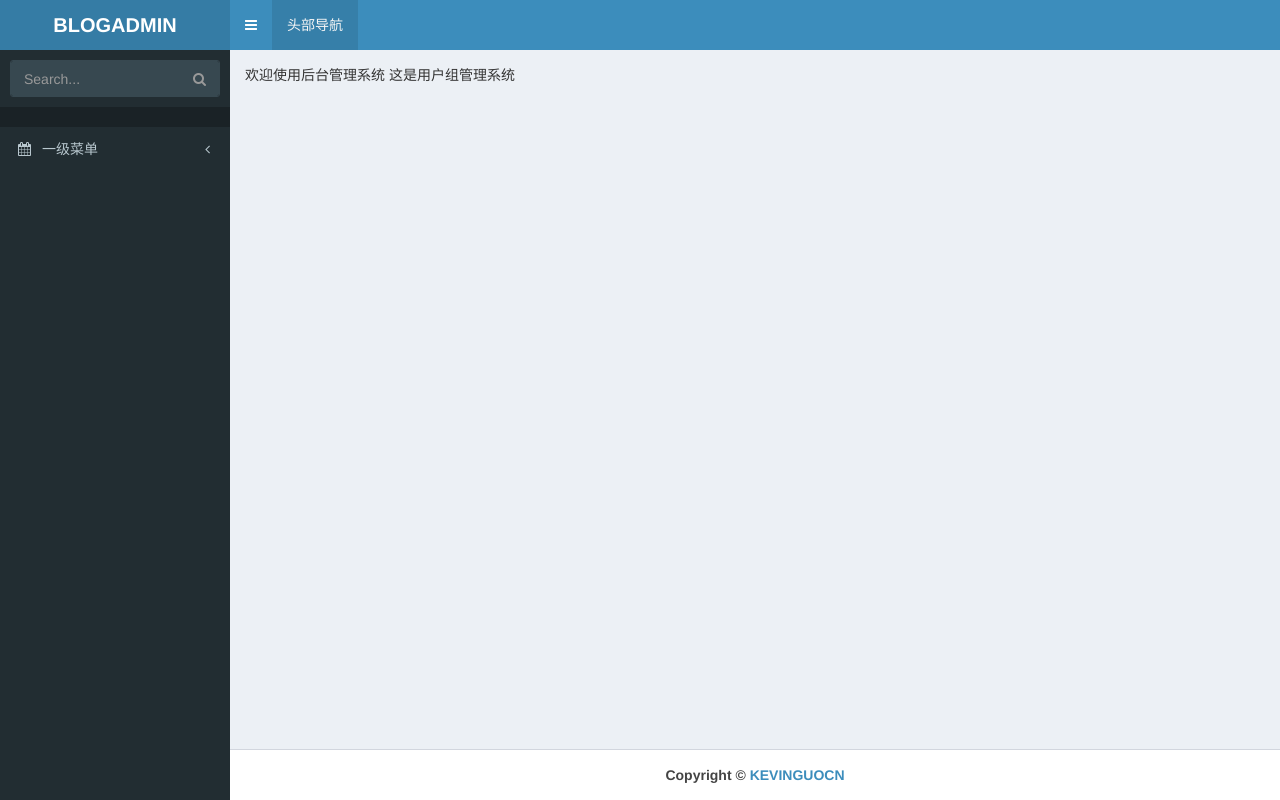
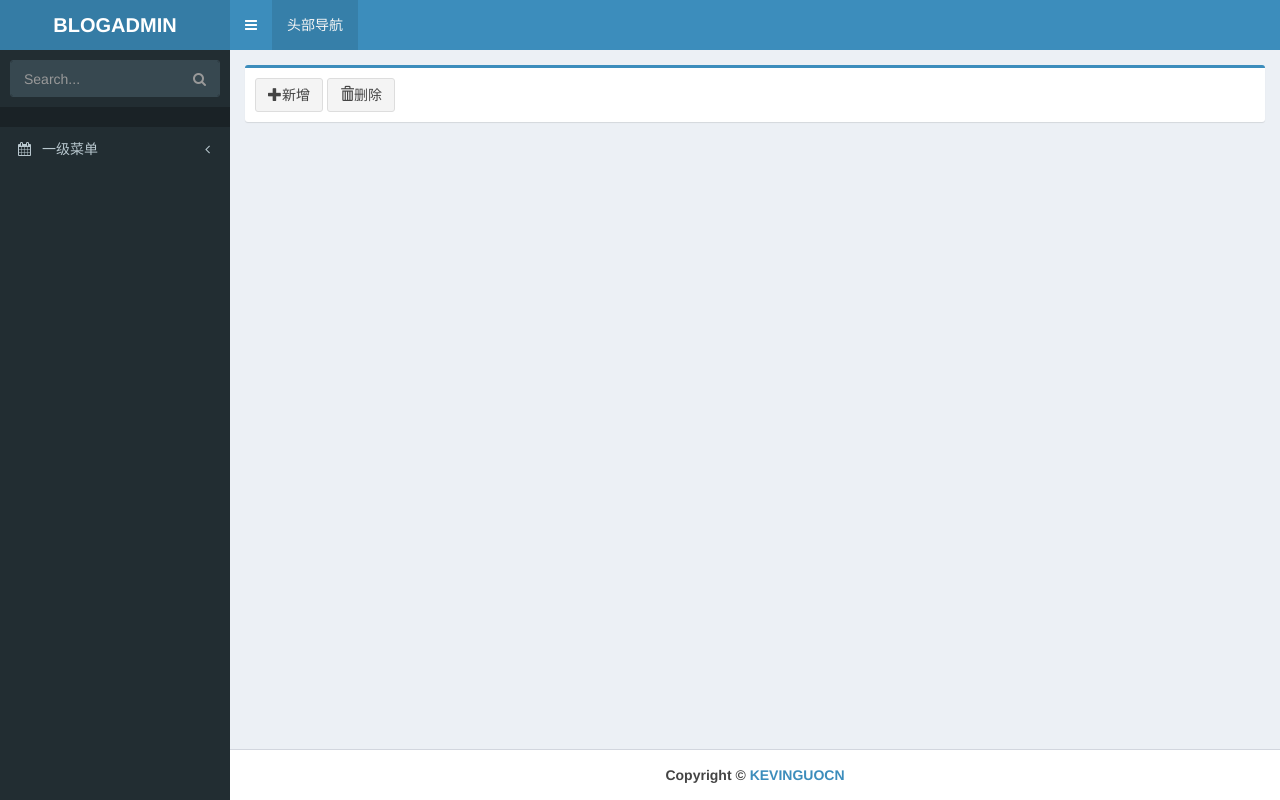
Before and after one commit to kevinguocn/myblog-django, a Django app: template templates/admin/group/group_index.html in a window 1280 px wide. Run offline with Django 3.2, Linux system fonts and the light colour scheme; the template is opened without the code that fills it, so the values that code supplies are empty; some libraries are stand-ins or nearby versions.

Commit message:
标修改

```diff
--- a/admin/urls.py
+++ b/admin/urls.py
@@ -4,8 +4,8 @@ app_name = 'admin'
 
 urlpatterns=[
     #组管理
-    path('basic/group/',views.AdminGroupView.as_view(),name='group_index'),
-    path('basic/group/create/',views_group.GroupCreateView.as_view(),name='group_create'),
+    path('basic/group/',views_group.GroupIndexView.as_view(),name='group_index'),
+    path('basic/group/create/',views_group.GroupCreateView.as_view(), name='group_create'),
     #Admin 首页
-    path('',views.AdminIndexView.as_view(),name='index')
+    path('', views.AdminIndexView.as_view(), name='index')
 ]
--- a/admin/views.py
+++ b/admin/views.py
@@ -11,7 +11,3 @@ from .form import LoginForm
 class AdminIndexView(AdminLoginRequiredMixin,View):
     def get(self,request):
         return  render(request,'admin/index.html')
-
-
-class AdminGroupView(AdminLoginRequiredMixin,TemplateView):
-    template_name = 'admin/group/group_index.html'
--- a/admin/views_group.py
+++ b/admin/views_group.py
@@ -1,11 +1,13 @@
 from django.http import JsonResponse
-from django.views.generic.base import View
+from django.views.generic.base import View, TemplateView
 from django.shortcuts import render
 
 from mixin import AdminLoginRequiredMixin
 from user.models import Group
 from .form import GroupForm
 
+class GroupIndexView(AdminLoginRequiredMixin,TemplateView):
+    template_name = 'admin/group/group_index.html'
 
 class GroupCreateView(AdminLoginRequiredMixin,View):
     def get(self,request):
--- a/templates/admin/group/group_index.html
+++ b/templates/admin/group/group_index.html
@@ -7,8 +7,21 @@
     <!-- Main content -->
   <section class="content">
 
-    欢迎使用后台管理系统
-  这是用户组管理系统
+  <div id="devlist">
+      <div class="box box-primary">
+          <div class="box-header">
+              <div class="btn-group pull-left">
+                  <button type="button" id="btnCreate" class="btn btn-default"><i class="glyphicon glyphicon-plus"></i>新增</button>
+              </div>
+              <div class="btn-group pull-left">
+                  &nbsp;
+              </div>
+              <div class="btn-group pull-left">
+                  <button type="button" id="btnDelete" class="btn btn-default"><i class="glyphicon glyphicon-trash"></i>删除</button>
+              </div>
+          </div>
+      </div>
+  </div>
   </section>
 
     <!-- /.content -->
```
Also changed, not shown: db.sqlite3, 1 other file.
